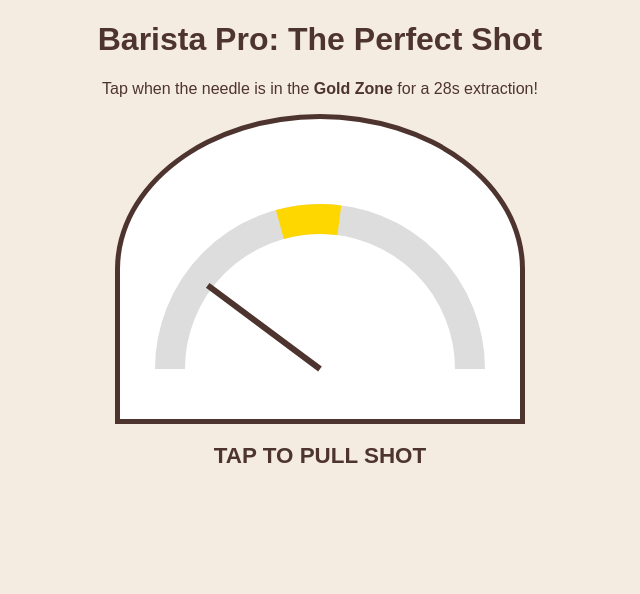
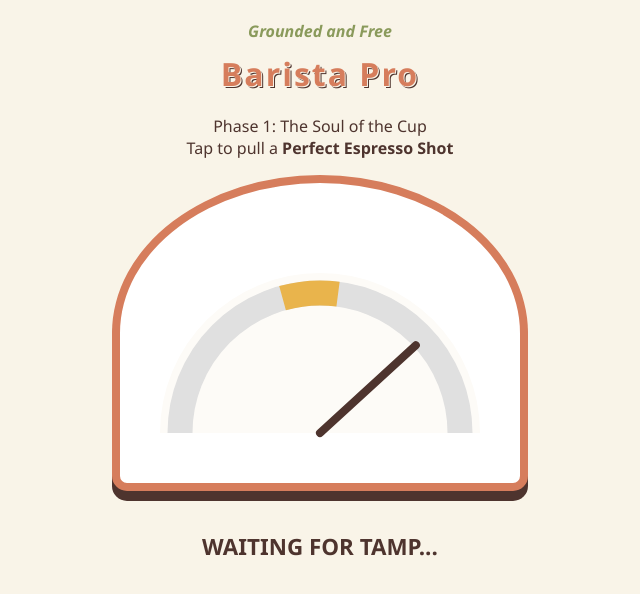
Before and after one commit to groundedandfree/Latte-Art, a plain HTML site: page index.html in a window 1280 px wide. Shown: the whole page, without its empty margins (320-960 px from the left). Drawn offline with Linux system fonts and the light colour scheme.

Commit message:
Add files via upload

```diff
--- a/index.html
+++ b/index.html
@@ -1,39 +1,127 @@
 <!DOCTYPE html>
 <html>
 <head>
-    <title>Barista Pro - Phase 1</title>
+    <meta name="viewport" content="width=device-width, initial-scale=1.0">
+    <title>Grounded and Free Barista Pro</title>
     <style>
-        body { text-align: center; font-family: sans-serif; background: #f4ece1; color: #4e342e; }
-        canvas { border: 5px solid #4e342e; background: #fff; cursor: pointer; border-radius: 50% 50% 0 0; }
-        .ui { margin-top: 15px; }
-        #msg { font-weight: bold; font-size: 1.4em; height: 30px; }
+        /* Hippie / Earthy Aesthetic */
+        :root {
+            --cream: #f9f4e8;
+            --terracotta: #d67d5c;
+            --sage: #8a9a5b;
+            --coffee: #4e342e;
+            --gold: #e9b44c;
+        }
+
+        body {
+            text-align: center;
+            font-family: 'Segoe UI', Tahoma, Geneva, Verdana, sans-serif;
+            background-color: var(--cream);
+            color: var(--coffee);
+            margin: 0;
+            padding: 20px;
+            /* Decorative Boho Patterns */
+            background-image: radial-gradient(var(--terracotta) 0.5px, transparent 0.5px);
+            background-size: 20px 20px;
+            background-opacity: 0.1;
+        }
+
+        .header {
+            margin-bottom: 20px;
+        }
+
+        h1 {
+            font-size: 2em;
+            margin: 0;
+            letter-spacing: 2px;
+            color: var(--terracotta);
+            text-shadow: 1px 1px 0px var(--cream), 2px 2px 0px var(--coffee);
+        }
+
+        .brand {
+            font-style: italic;
+            font-weight: bold;
+            color: var(--sage);
+            margin-bottom: 10px;
+        }
+
+        canvas {
+            border: 8px solid var(--terracotta);
+            background: #fff;
+            cursor: pointer;
+            border-radius: 50% 50% 15px 15px; /* Rounded top like a coffee pod */
+            box-shadow: 0 10px 0 var(--coffee);
+            max-width: 90%;
+            height: auto;
+        }
+
+        .ui { margin-top: 25px; }
+
+        #msg {
+            font-weight: bold;
+            font-size: 1.4em;
+            height: 40px;
+            padding: 10px;
+            border-radius: 10px;
+        }
+
+        button {
+            background-color: var(--sage);
+            color: white;
+            border: none;
+            padding: 15px 30px;
+            font-size: 1.1em;
+            border-radius: 50px;
+            cursor: pointer;
+            margin-top: 10px;
+            display: none; /* Hidden until perfect shot */
+            box-shadow: 0 4px 0 #5c683d;
+        }
+
+        button:active { transform: translateY(2px); box-shadow: 0 2px 0 #5c683d; }
     </style>
 </head>
 <body>
-    <h1>Barista Pro: The Perfect Shot</h1>
-    <p>Tap when the needle is in the <b>Gold Zone</b> for a 28s extraction!</p>
+
+    <div class="header">
+        <div class="brand">Grounded and Free</div>
+        <h1>Barista Pro</h1>
+    </div>
+
+    <p>Phase 1: The Soul of the Cup<br>Tap to pull a <b>Perfect Espresso Shot</b></p>
+
     <canvas id="gameCanvas" width="400" height="300"></canvas>
+
     <div class="ui">
-        <div id="msg">TAP TO PULL SHOT</div>
+        <div id="msg">WAITING FOR TAMP...</div>
+        <button id="nextBtn" onclick="nextPhase()">Proceed to Steaming ➔</button>
     </div>
 
 <script>
     const canvas = document.getElementById('gameCanvas');
     const ctx = canvas.getContext('2d');
-    let angle = 0, speed = 0.04, running = true;
+    let angle = 0, speed = 0.05, running = true;
 
     function draw() {
         ctx.clearRect(0, 0, 400, 300);
-        // Meter Arc
-        ctx.beginPath(); ctx.arc(200, 250, 150, Math.PI, 0);
-        ctx.lineWidth = 30; ctx.strokeStyle = '#ddd'; ctx.stroke();
-        // Gold Zone
-        ctx.beginPath(); ctx.arc(200, 250, 150, -Math.PI + 1.3, -Math.PI + 1.7);
-        ctx.strokeStyle = '#ffd700'; ctx.stroke();
+
+        // Stylish Background Circle for Meter
+        ctx.beginPath(); ctx.arc(200, 250, 160, Math.PI, 0);
+        ctx.fillStyle = '#fdfbf7'; ctx.fill();
+
+        // Meter Arc (The Gauge)
+        ctx.beginPath(); ctx.arc(200, 250, 140, Math.PI, 0);
+        ctx.lineWidth = 25; ctx.strokeStyle = '#e0e0e0'; ctx.stroke();
+
+        // Hippie Gold Zone
+        ctx.beginPath(); ctx.arc(200, 250, 140, -Math.PI + 1.3, -Math.PI + 1.7);
+        ctx.strokeStyle = '#e9b44c'; ctx.stroke();
+
         // Needle
         ctx.save(); ctx.translate(200, 250); ctx.rotate(-Math.PI + angle);
-        ctx.beginPath(); ctx.moveTo(0, 0); ctx.lineTo(140, 0);
-        ctx.lineWidth = 6; ctx.strokeStyle = '#4e342e'; ctx.stroke(); ctx.restore();
+        ctx.beginPath(); ctx.moveTo(0, 0); ctx.lineTo(130, 0);
+        ctx.lineWidth = 8; ctx.lineCap = "round";
+        ctx.strokeStyle = '#4e342e'; ctx.stroke(); ctx.restore();
 
         if (running) {
             angle += speed;
@@ -45,16 +133,28 @@
     function checkShot() {
         if (!running) return;
         running = false;
+        const msg = document.getElementById('msg');
         if (angle >= 1.3 && angle <= 1.7) {
-            document.getElementById('msg').innerHTML = "☕ PERFECT SHOT! (28s)";
-            document.getElementById('msg').style.color = "green";
+            msg.innerHTML = "✨ PURE MAGIC! Perfect Crema.";
+            msg.style.color = "#8a9a5b";
+            document.getElementById('nextBtn').style.display = "inline-block";
         } else {
-            document.getElementById('msg').innerHTML = "FAILED: Too Bitter!";
-            document.getElementById('msg').style.color = "red";
-            setTimeout(() => { running = true; document.getElementById('msg').style.color = "#4e342e"; }, 1500);
+            msg.innerHTML = "TOO BITTER... Try Again, Friend.";
+            msg.style.color = "#d67d5c";
+            setTimeout(() => {
+                running = true;
+                msg.innerHTML = "WAITING FOR TAMP...";
+                msg.style.color = "#4e342e";
+            }, 1500);
         }
     }
+
+    function nextPhase() {
+        alert("Phase 2: Milk Steaming is coming next! Save this file to your GitHub now.");
+    }
+
     canvas.addEventListener('mousedown', checkShot);
+    canvas.addEventListener('touchstart', (e) => { e.preventDefault(); checkShot(); });
     draw();
 </script>
 </body>
```
